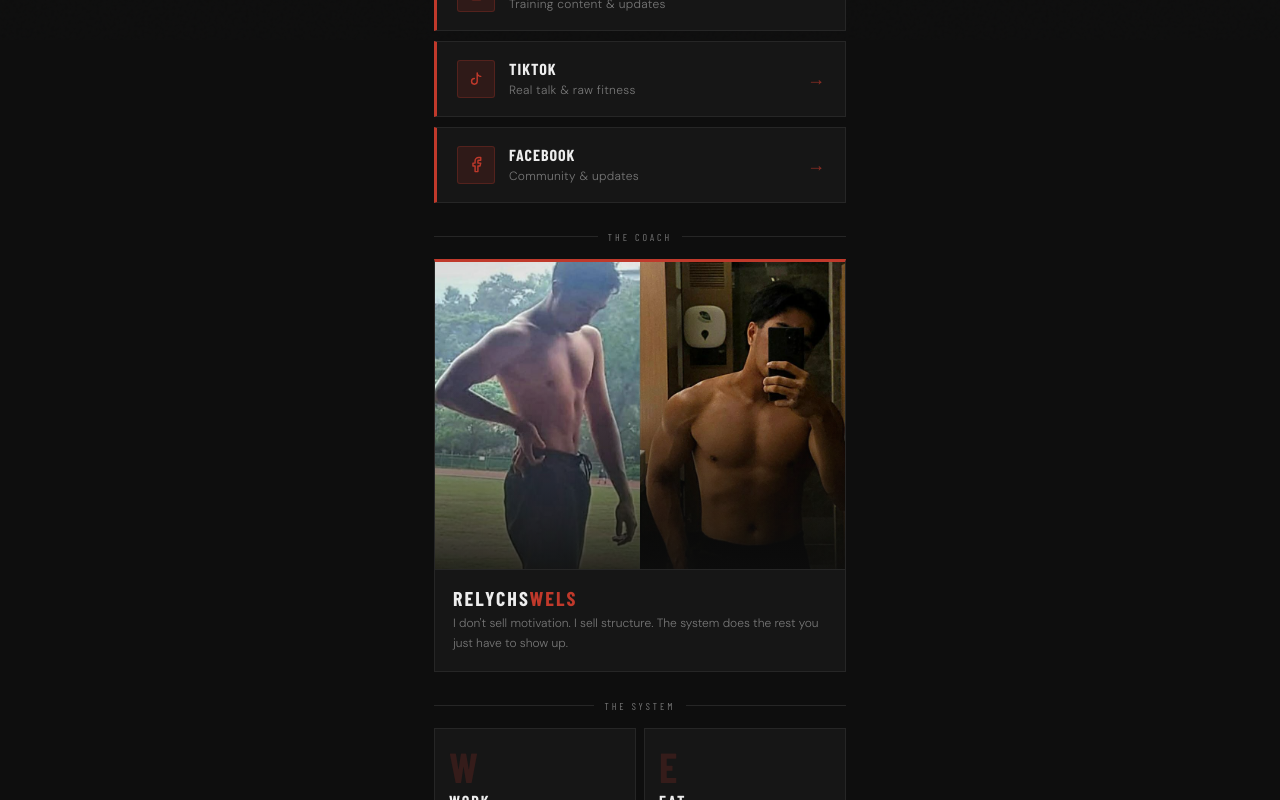
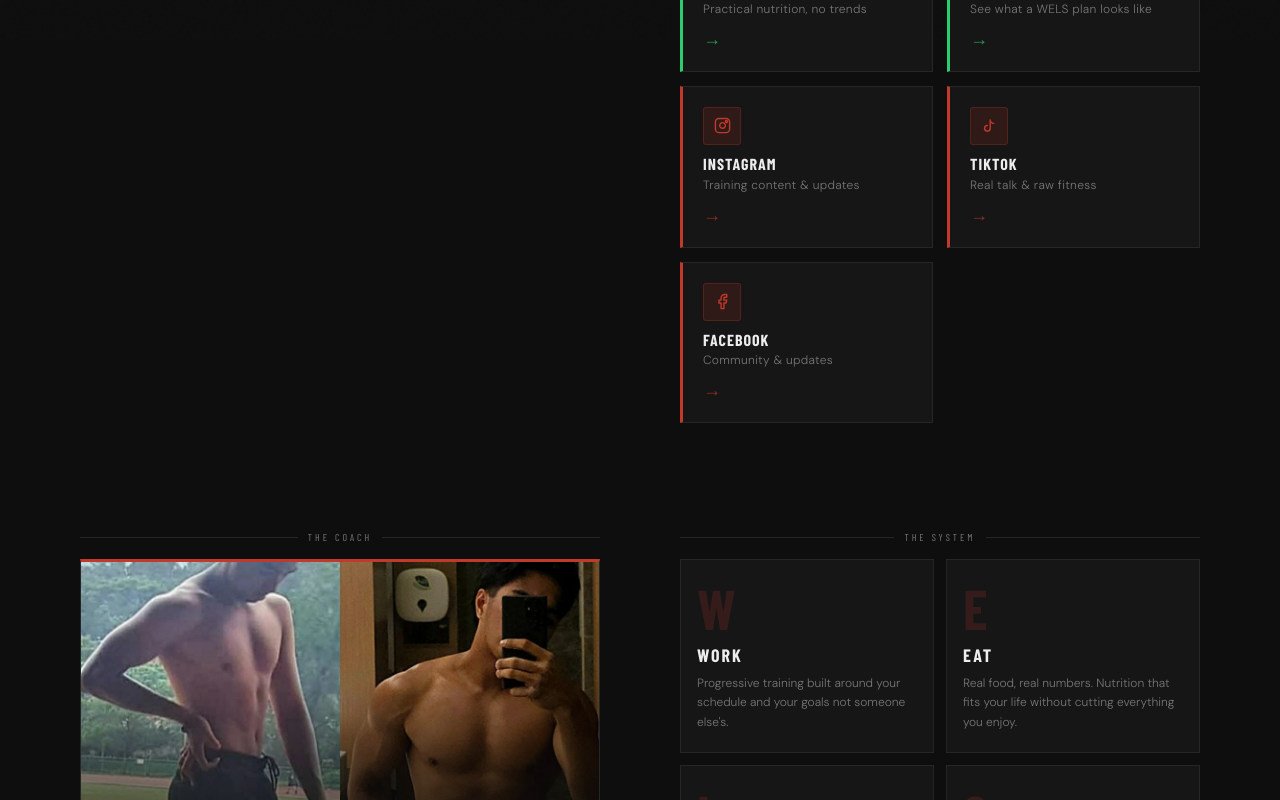
Before and after one commit to Relychs/RelychsWELS, a plain HTML site: page index.html in a window 1280 px wide. Shown: the part 760-1560 px from the top of the page. Drawn offline with nearby package versions, Linux system fonts and the light colour scheme; a web font is replaced by a local one.

Commit message:
Update index.html

```diff
--- a/index.html
+++ b/index.html
@@ -821,6 +821,121 @@
     from { opacity: 0; transform: translateY(16px); }
     to   { opacity: 1; transform: translateY(0); }
   }
+    /* ── RESPONSIVE DESIGN (Mobile vs Desktop) ── */
+
+/* MOBILE (default - under 768px) */
+.container {
+  max-width: 460px;
+  padding: 60px 24px 80px;
+  display: flex;
+  flex-direction: column;
+  gap: 0;
+}
+
+/* DESKTOP (768px and above) */
+@media (min-width: 768px) {
+  .container {
+    max-width: 1200px;
+    padding: 80px 40px;
+    display: grid;
+    grid-template-columns: 1fr 1fr;
+    gap: 80px;
+    align-items: start;
+  }
+
+  /* Sidebar: Left column */
+  .sidebar {
+    display: flex;
+    flex-direction: column;
+    gap: 0;
+    position: sticky;
+    top: 80px;
+  }
+
+  /* Main content: Right column */
+  .main-content {
+    display: flex;
+    flex-direction: column;
+    gap: 0;
+  }
+
+  /* Desktop links: 2 columns */
+  .links {
+    display: grid;
+    grid-template-columns: 1fr 1fr;
+    gap: 14px;
+  }
+
+  .link-btn {
+    flex-direction: column;
+    align-items: flex-start;
+    padding: 20px;
+    gap: 10px;
+  }
+
+  /* Larger typography on desktop */
+  .name {
+    font-size: 48px;
+    margin-bottom: 12px;
+  }
+
+  .tagline {
+    font-size: 14px;
+    margin-bottom: 16px;
+  }
+
+  .bio {
+    text-align: left;
+    max-width: 100%;
+    margin-bottom: 48px;
+    font-size: 14px;
+  }
+
+  /* Photo section larger on desktop */
+  .photo-img-wrap {
+    aspect-ratio: 16/9;
+  }
+
+  .photo-caption-name {
+    font-size: 24px;
+  }
+
+  .photo-caption-text {
+    font-size: 13px;
+  }
+
+  /* WELS section larger on desktop */
+  .wels-grid {
+    gap: 12px;
+  }
+
+  .wels-card {
+    padding: 20px 16px;
+  }
+
+  .wels-letter {
+    font-size: 56px;
+    margin-bottom: 8px;
+  }
+
+  .wels-word {
+    font-size: 18px;
+    margin-bottom: 8px;
+  }
+
+  .wels-desc {
+    font-size: 12px;
+    line-height: 1.6;
+  }
+
+  /* Footer spans full width */
+  .footer {
+    grid-column: 1 / -1;
+    margin-top: 40px;
+    padding-top: 40px;
+    border-top: 1px solid var(--border);
+  }
+}
 </style>
 </head>
 <body>
```
